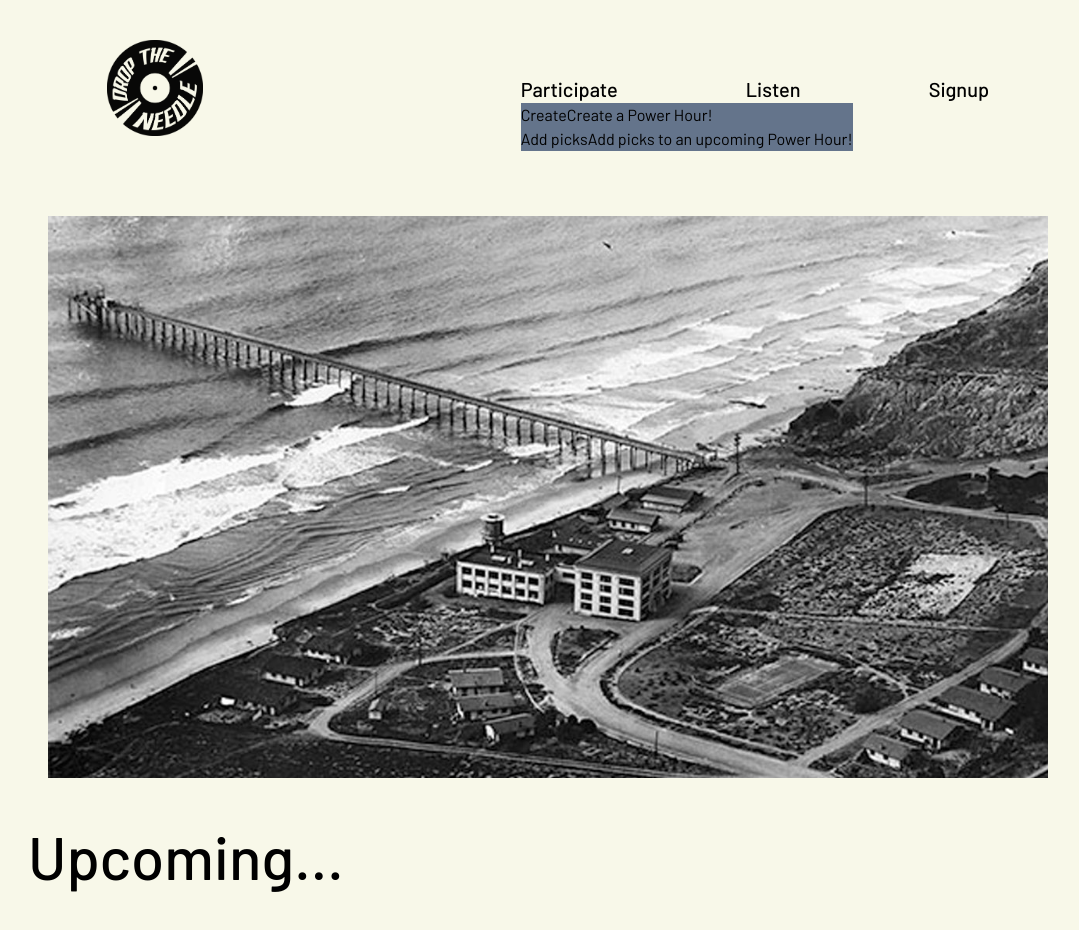
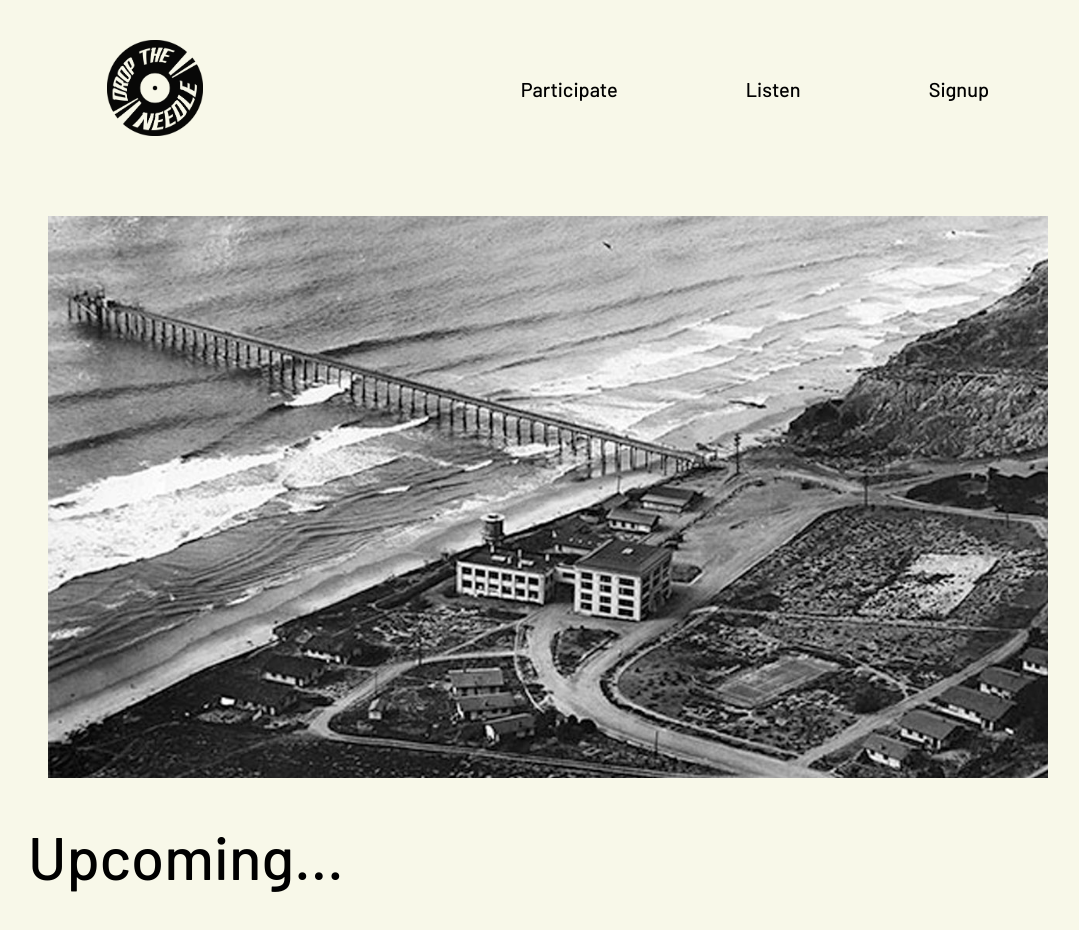
Before and after one commit to abeciana1/drop-the-needle-frontend, a Next.js app: page / in a window 1280 px wide. Shown: the top 930 px of the page, without its empty margins (92-1171 px from the left). Built offline with nearby package versions, Linux system fonts and the light colour scheme.

Commit message:
Working on rendering nav item subsection

```diff
--- a/components/core/_nav/NavDropdown/index.tsx
+++ b/components/core/_nav/NavDropdown/index.tsx
@@ -1,16 +1,22 @@
+import cx from 'classnames'
 import Link from 'next/link'
 
 interface NavDropdownI {
+    show: boolean;
     data?: any;
 }
 
 const NavDropdown = ({
+    show,
     data
     }: NavDropdownI) => {
 
     return (
-        <div
-            className="z-50 absolute bg-slate-500"
+        <ul
+            className={cx("z-50 absolute bg-white px-5 py-2 top-28", {
+                ['block']: show,
+                ['hidden']: show === false
+            })}
         >
             {data.map(({
                 title,
@@ -25,16 +31,18 @@ const NavDropdown = ({
                     href={href}
                 >
                     <div
-                        className="cursor-pointer"
+                        className="cursor-pointer font-medium text-xl divide-y-4 divide-slate-300"
                     >
                         {title}
-                        <span>
+                        <div
+                            className="font-normal text-lg"
+                        >
                             { description }
-                        </span>
+                        </div>
                     </div>
                 </Link>
             ))}
-        </div>
+        </ul>
     )
 }
 
--- a/components/core/_nav/NavItem/index.tsx
+++ b/components/core/_nav/NavItem/index.tsx
@@ -25,11 +25,13 @@ const NavItem = ({
     }
 
     return (
+        <>
             <li>
                 <a
                     href={href}
                     onMouseEnter={toggleActive}
                     onMouseLeave={toggleActive}
+                    // onMouseOver={toggleActive}
                     className="flex items-start"
                 >
                     {active && (
@@ -42,12 +44,12 @@ const NavItem = ({
                         </div>)
                     }
                     <span
-                    className={cx("mt-0.5 hover:underline decoration-[3px] underline-offset-[6px] text-xl font-medium text-coolGray", {
-                        ['hover:text-royalBlue']: color === 'royalBlue',
-                        ['hover:text-altGreen']: color === 'altGreen',
-                        ['hover:text-scarlet']: color === 'scarlet',
-                        ['hover:text-ceruBlue']: color === 'ceruBlue',
-                        ['hover:text-altOrange']: color === 'altOrange'
+                        className={cx("mt-0.5 decoration-[3px] underline-offset-[6px] text-xl font-medium text-coolGray", {
+                            ['underline text-royalBlue']: color === 'royalBlue' && active,
+                            ['underline text-altGreen']: color === 'altGreen' && active,
+                            ['text-scarlet underline']: color === 'scarlet' && active,
+                            ['underline text-ceruBlue']: color === 'ceruBlue' && active,
+                            ['underline text-altOrange']: color === 'altOrange' && active
                         })}
                     >
                         { text }
@@ -55,10 +57,12 @@ const NavItem = ({
                 </a>
                 {hasDropDown &&
                     <NavDropdown
+                        show={active}
                         data={subSectionData}
                     />
                 }
             </li>
+        </>
     )
 }
 
```
Lines whose indentation alone changed are shown as unchanged.
